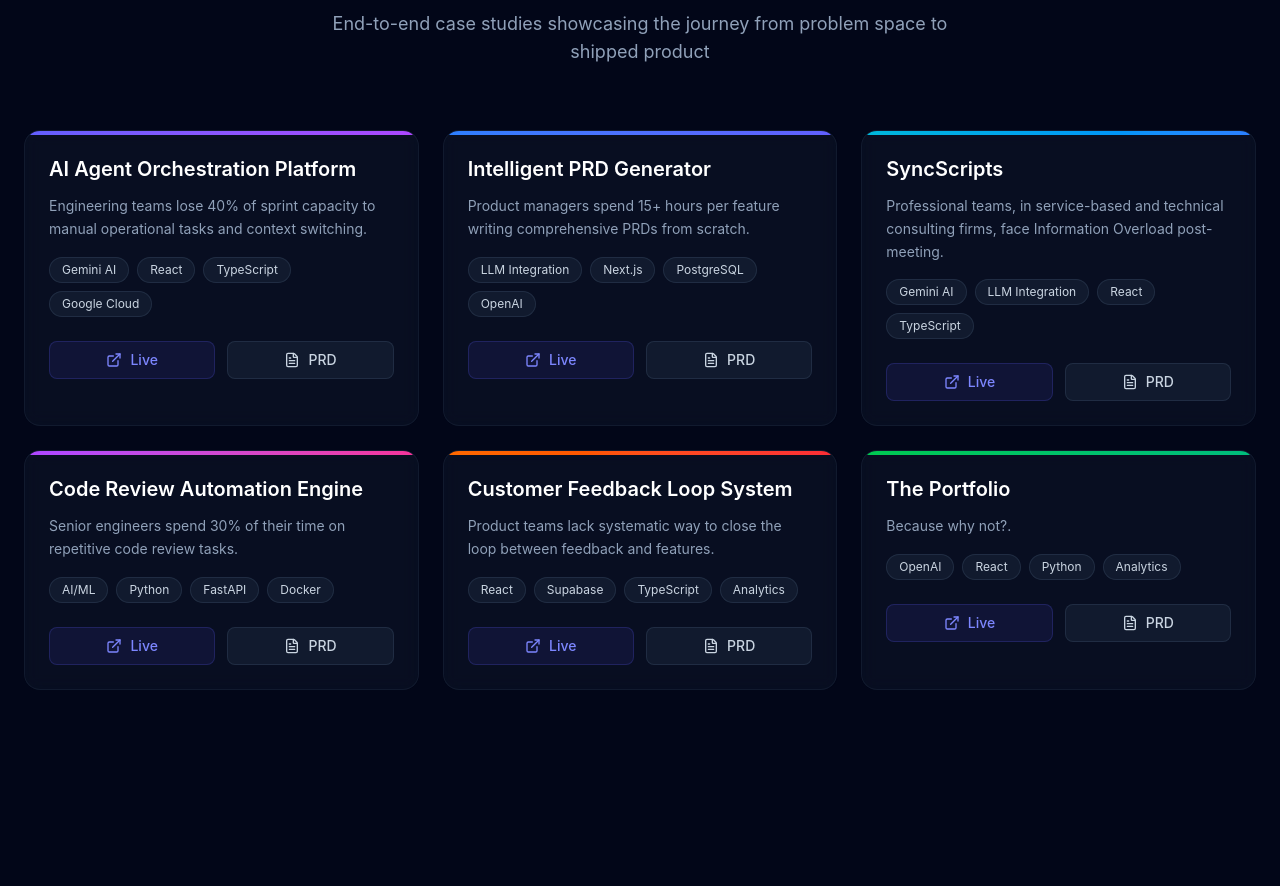
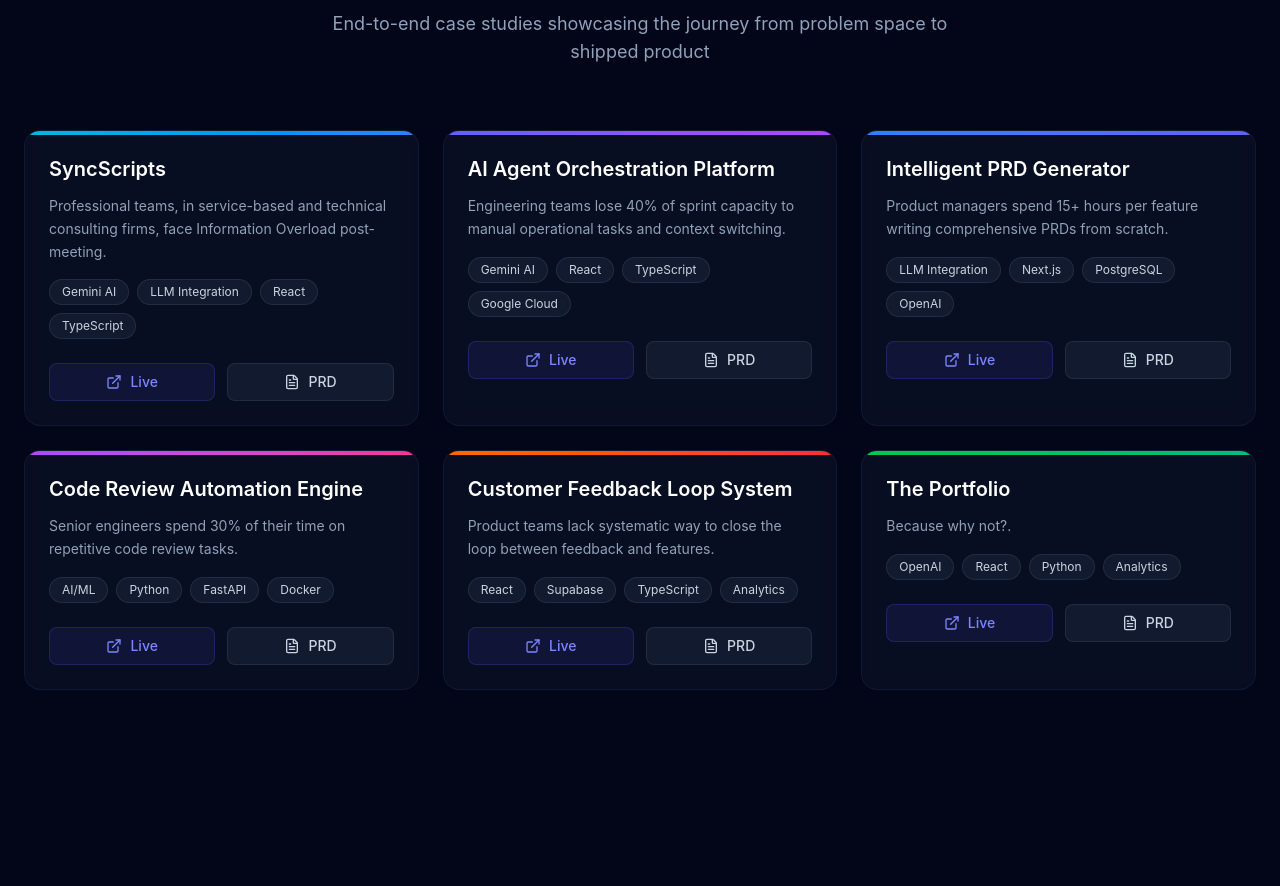
Before and after one commit to therealrawat/portfolio, a React (Vite) app: page / in a window 1280 px wide. Shown: the part 1580-2466 px from the top of the page. Built offline with nearby package versions, Linux system fonts and the light colour scheme.

Commit message:
refactor: add live url of the project

```diff
--- a/src/components/Projects.tsx
+++ b/src/components/Projects.tsx
@@ -2,6 +2,15 @@ import { motion } from 'framer-motion';
 import { ExternalLink, FileText } from 'lucide-react';
 
 const projects = [
+
+  {
+    title: 'SyncScripts',
+    problem: 'Professional teams, in service-based and technical consulting firms, face Information Overload post-meeting.',
+    tags: ['Gemini AI', 'LLM Integration','React', 'TypeScript'],
+    liveUrl: 'https://syncscripts.netlify.app/',
+    caseStudyUrl: 'https://drive.google.com/file/d/1xxIGKOABNoZG3CJZFtJGcnBue6ZnAqBX/view?usp=drive_link',
+    gradient: 'from-cyan-500 to-blue-500',
+  },
   {
     title: 'AI Agent Orchestration Platform',
     problem: 'Engineering teams lose 40% of sprint capacity to manual operational tasks and context switching.',
@@ -17,14 +26,6 @@ const projects = [
     liveUrl: '#',
     caseStudyUrl: '#',
     gradient: 'from-blue-500 to-indigo-500',
-  },
-  {
-    title: 'SyncScripts',
-    problem: 'Professional teams, in service-based and technical consulting firms, face Information Overload post-meeting.',
-    tags: ['Gemini AI', 'LLM Integration','React', 'TypeScript'],
-    liveUrl: 'https://syncscripts.netlify.app/',
-    caseStudyUrl: 'https://drive.google.com/file/d/1xxIGKOABNoZG3CJZFtJGcnBue6ZnAqBX/view?usp=drive_link',
-    gradient: 'from-cyan-500 to-blue-500',
   },
   {
     title: 'Code Review Automation Engine',
@@ -46,8 +47,8 @@ const projects = [
     title: 'The Portfolio',
     problem: 'Because why not?.',
     tags: ['OpenAI', 'React', 'Python', 'Analytics'],
-    liveUrl: '#',
-    caseStudyUrl: '#',
+    liveUrl: 'https://priyanshu-rawat.netlify.app',
+    caseStudyUrl: 'https://github.com/therealrawat',
     gradient: 'from-green-500 to-emerald-500',
   },
 ];
```
